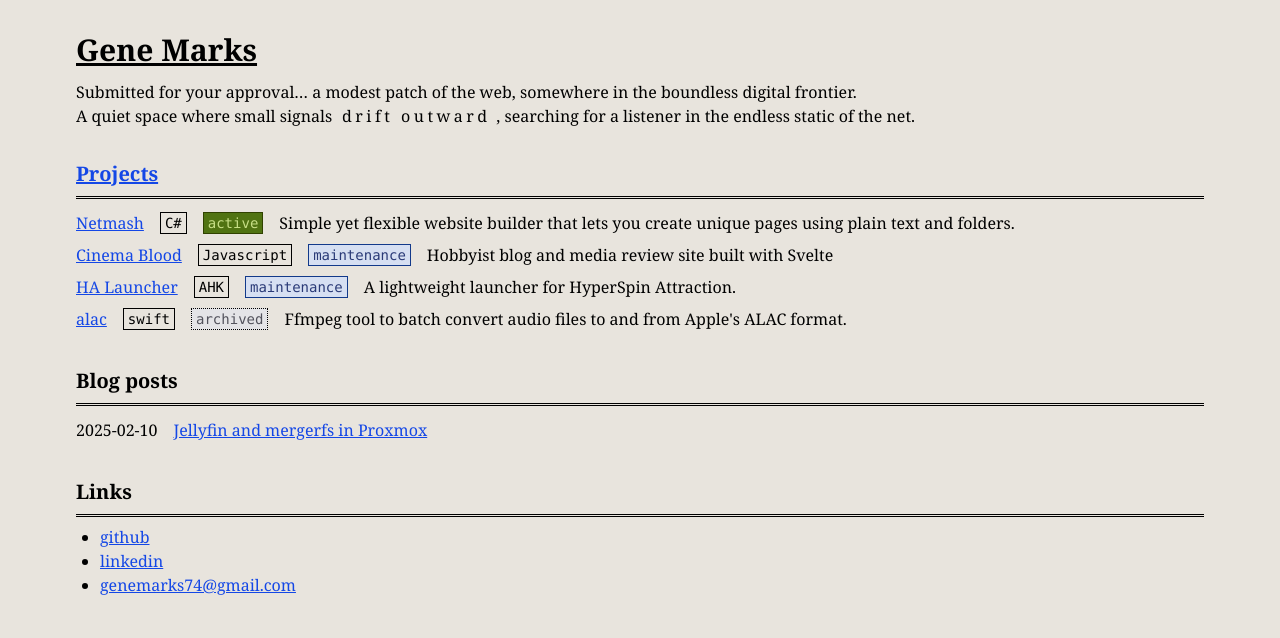
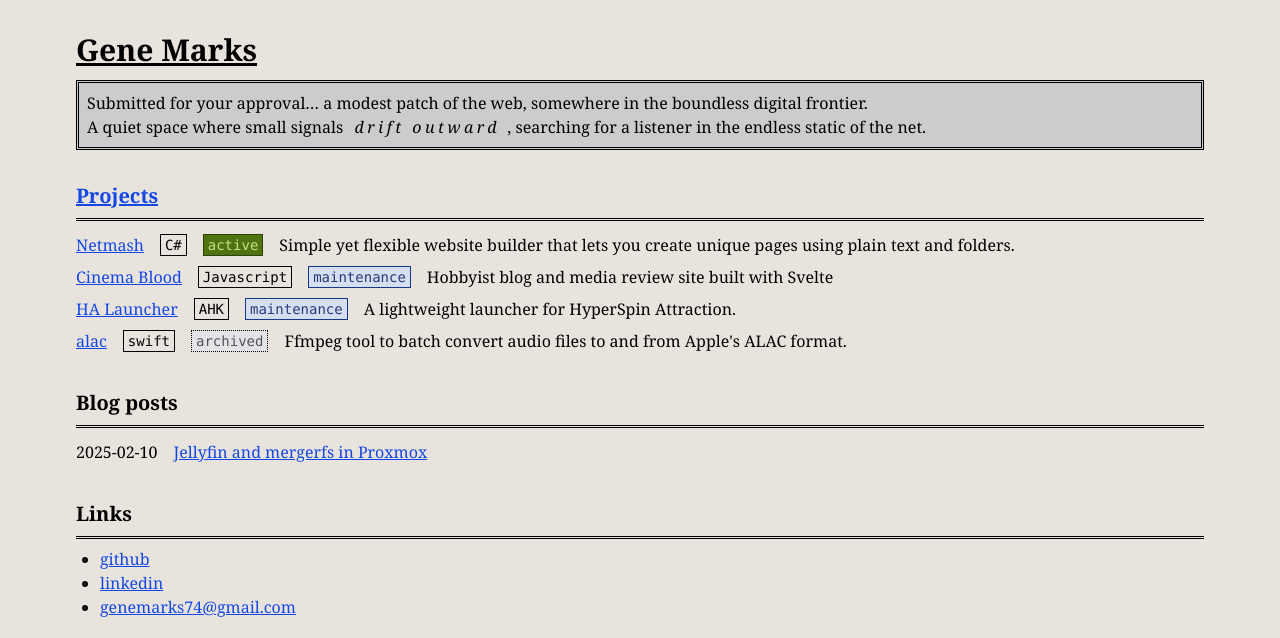
Before and after one commit to GeneMarks/gene-personal-site, an Eleventy site: page src/index.html in a window 1280 px wide. Shown: the top 638 px of the page. Built offline with nearby package versions, Linux system fonts and the light colour scheme; Eleventy itself is replaced by a stand-in of ours; files that its build step writes are made by us from their sources.

Commit message:
Add bg and border to introduction, italicize "drift outward"

```diff
--- a/src/index.html
+++ b/src/index.html
@@ -8,8 +8,8 @@ layout: layouts/default.html
     </a>
 </div>
 
-<div class="mx-3">
-    <p class="mt-3">Submitted for your approval… a modest patch of the web, somewhere in the boundless digital frontier.<br>A quiet space where small signals <span class="drift text-center w-[160px]">drift outward</span>, searching for a listener in the endless static of the net.</p>
+<div class="mx-3 mt-3 bg-[#ccc] border-3 border-double">
+    <p class="m-2">Submitted for your approval… a modest patch of the web, somewhere in the boundless digital frontier.<br>A quiet space where small signals <span class="drift text-center w-[160px] italic">drift outward</span>, searching for a listener in the endless static of the net.</p>
 </div>
 
 <div class="mx-3">
```
